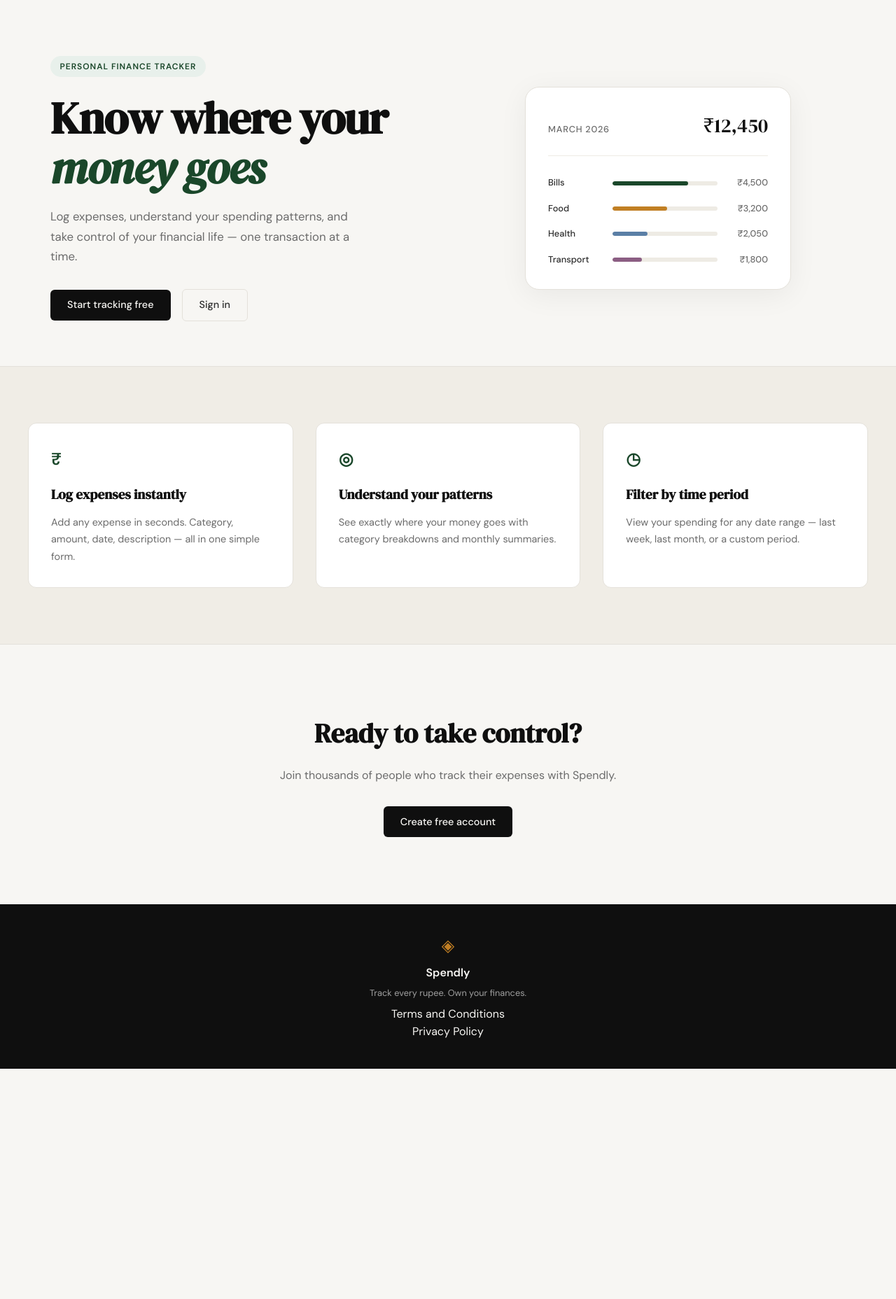
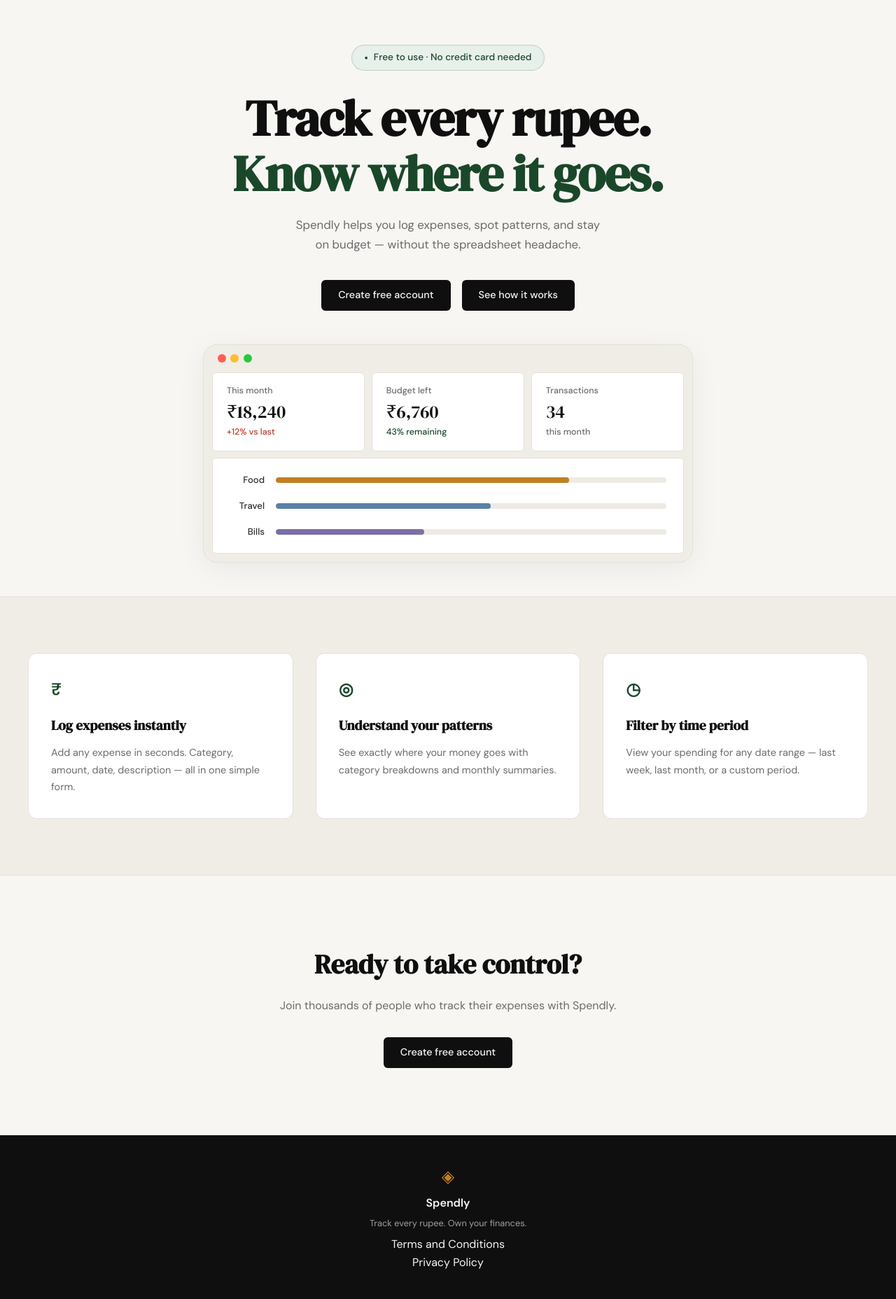
Before and after one commit to raviroy1041/spendly, a Flask app: page / in a window 1280 px wide. Shown: the part 61-1917 px from the top of the page at 70% size. Before the commit the page ends 1588 px from the top, so only its background shows below. Run offline with Flask 3, Linux system fonts and the light colour scheme.

Commit message:
new landing page

```diff
--- a/static/css/style.css
+++ b/static/css/style.css
@@ -124,115 +124,161 @@ a { color: inherit; text-decoration: none; }
 /* ------------------------------------------------------------------ */
 
 .hero {
-    padding: 5rem 2rem 4rem;
-    display: grid;
-    grid-template-columns: 1fr 1fr;
-    gap: 4rem;
+    padding: 4rem 2rem 3rem;
+    display: flex;
+    flex-direction: column;
     align-items: center;
-    max-width: var(--max-width);
+    text-align: center;
+    max-width: 860px;
     margin: 0 auto;
 }
 
 .hero-badge {
-    display: inline-block;
+    display: inline-flex;
+    align-items: center;
+    gap: 0.5rem;
     background: var(--accent-light);
     color: var(--accent);
-    font-size: 0.75rem;
-    font-weight: 600;
-    letter-spacing: 0.08em;
-    text-transform: uppercase;
-    padding: 0.35rem 0.85rem;
+    font-size: 0.85rem;
+    font-weight: 500;
+    padding: 0.4rem 1.1rem;
     border-radius: 999px;
-    margin-bottom: 1.5rem;
+    border: 1px solid rgba(26, 71, 42, 0.2);
+    margin-bottom: 1.75rem;
 }
+
+.badge-dot { font-size: 0.55rem; }
 
 .hero-title {
     font-family: var(--font-display);
-    font-size: clamp(2.5rem, 5vw, 4rem);
+    font-size: clamp(2.5rem, 6vw, 4.5rem);
     line-height: 1.1;
     letter-spacing: -0.02em;
     color: var(--ink);
     margin-bottom: 1.25rem;
 }
 
-.hero-title em {
-    font-style: italic;
+.hero-title-accent {
     color: var(--accent);
+    display: block;
 }
 
 .hero-subtitle {
     font-size: 1.05rem;
     color: var(--ink-muted);
     line-height: 1.7;
-    max-width: 460px;
-    margin-bottom: 2rem;
+    max-width: 520px;
+    margin-bottom: 2.25rem;
 }
 
 .hero-actions {
     display: flex;
     gap: 1rem;
     align-items: center;
+    justify-content: center;
+    margin-bottom: 3rem;
 }
 
 /* ------------------------------------------------------------------ */
-/* Mock card (hero visual)                                             */
+/* Mock Dashboard (hero visual)                                        */
 /* ------------------------------------------------------------------ */
 
-.hero-visual {
-    display: flex;
-    justify-content: center;
-}
-
-.mock-card {
-    background: var(--paper-card);
+.mock-dashboard {
+    width: 100%;
+    max-width: 700px;
+    background: var(--paper-warm);
     border: 1px solid var(--border);
     border-radius: var(--radius-lg);
-    padding: 2rem;
-    width: 100%;
-    max-width: 380px;
+    overflow: hidden;
     box-shadow: 0 8px 40px rgba(0,0,0,0.06);
 }
 
-.mock-card-header {
+.mock-window-bar {
     display: flex;
-    justify-content: space-between;
-    align-items: baseline;
-    margin-bottom: 1.75rem;
-    padding-bottom: 1.25rem;
-    border-bottom: 1px solid var(--border-soft);
+    align-items: center;
+    gap: 0.4rem;
+    padding: 0.85rem 1.25rem;
 }
 
-.mock-label {
-    font-size: 0.8rem;
-    font-weight: 500;
-    color: var(--ink-muted);
-    text-transform: uppercase;
-    letter-spacing: 0.06em;
+.dot {
+    width: 12px;
+    height: 12px;
+    border-radius: 50%;
+    display: inline-block;
 }
 
-.mock-total {
-    font-family: var(--font-display);
-    font-size: 1.75rem;
-    color: var(--ink);
+.dot-red    { background: #ff5f57; }
+.dot-yellow { background: #ffbd2e; }
+.dot-green  { background: #28c840; }
+
+.mock-stats {
+    display: grid;
+    grid-template-columns: repeat(3, 1fr);
+    gap: 0.6rem;
+    padding: 0 0.75rem 0.6rem;
 }
 
-.mock-bars { display: flex; flex-direction: column; gap: 1rem; }
+.mock-stat-card {
+    background: var(--paper-card);
+    border: 1px solid var(--border);
+    border-radius: var(--radius-sm);
+    padding: 1rem 1.25rem;
+    display: flex;
+    flex-direction: column;
+    gap: 0.25rem;
+    text-align: left;
+}
+
+.stat-label {
+    font-size: 0.78rem;
+    color: var(--ink-muted);
+    font-weight: 500;
+}
+
+.stat-value {
+    font-family: var(--font-display);
+    font-size: 1.6rem;
+    color: var(--ink);
+    line-height: 1.2;
+}
+
+.stat-sub {
+    font-size: 0.78rem;
+    color: var(--ink-muted);
+    font-weight: 500;
+}
+
+.stat-danger  { color: var(--danger); }
+.stat-success { color: var(--accent); }
+
+.mock-bars-section {
+    background: var(--paper-card);
+    border: 1px solid var(--border);
+    border-radius: var(--radius-sm);
+    margin: 0 0.75rem 0.75rem;
+    padding: 1.25rem 1.5rem;
+    display: flex;
+    flex-direction: column;
+    gap: 1rem;
+    text-align: left;
+}
 
 .mock-bar-row {
     display: grid;
-    grid-template-columns: 80px 1fr 60px;
+    grid-template-columns: 50px 1fr;
     align-items: center;
-    gap: 0.75rem;
+    gap: 1rem;
 }
 
 .mock-cat {
-    font-size: 0.8rem;
+    font-size: 0.82rem;
     font-weight: 500;
     color: var(--ink-soft);
+    text-align: right;
 }
 
 .mock-bar-track {
-    height: 6px;
+    height: 8px;
     background: var(--border-soft);
     border-radius: 999px;
     overflow: hidden;
@@ -240,21 +286,12 @@ a { color: inherit; text-decoration: none; }
 
 .mock-bar {
     height: 100%;
-    background: var(--accent);
     border-radius: 999px;
-    transition: width 0.6s ease;
 }
 
-.mock-bar-2 { background: var(--accent-2); }
-.mock-bar-3 { background: #5b7fa6; }
-.mock-bar-4 { background: #8b5e83; }
-
-.mock-amt {
-    font-size: 0.8rem;
-    font-weight: 500;
-    color: var(--ink-muted);
-    text-align: right;
-}
+.mock-bar-food   { background: #c17f24; }
+.mock-bar-travel { background: #5b7fa6; }
+.mock-bar-bills  { background: #7b6fa6; }
 
 /* ------------------------------------------------------------------ */
 /* Buttons                                                             */
@@ -576,15 +613,7 @@ a { color: inherit; text-decoration: none; }
 /* ------------------------------------------------------------------ */
 
 @media (max-width: 900px) {
-    .hero {
-        grid-template-columns: 1fr;
-        text-align: center;
-    }
-
-    .hero-subtitle { max-width: 100%; }
-    .hero-actions { justify-content: center; }
-    .hero-visual { display: none; }
-
+    .mock-stats { grid-template-columns: 1fr; }
     .features-inner { grid-template-columns: 1fr; }
 }
 
--- a/templates/landing.html
+++ b/templates/landing.html
@@ -5,63 +5,70 @@
 {% block content %}
 
 <section class="hero">
-    <div class="hero-inner">
-        <div class="hero-badge">Personal Finance Tracker</div>
+    <div class="hero-badge">
+        <span class="badge-dot">●</span>
+        Free to use · No credit card needed
+    </div>
     <h1 class="hero-title">
-            Know where your<br>
-            <em>money goes</em>
+        Track every rupee.<br>
+        <span class="hero-title-accent">Know where it goes.</span>
     </h1>
     <p class="hero-subtitle">
-            Log expenses, understand your spending patterns,
-            and take control of your financial life —
-            one transaction at a time.
+        Spendly helps you log expenses, spot patterns, and stay<br>
+        on budget — without the spreadsheet headache.
     </p>
     <div class="hero-actions">
-            <a href="{{ url_for('register') }}" class="btn-primary">Start tracking free</a>
-            <a href="{{ url_for('login') }}" class="btn-ghost">Sign in</a>
+        <a href="{{ url_for('register') }}" class="btn-primary">Create free account</a>
+        <a href="#features" class="btn-primary">See how it works</a>
+    </div>
+
+    <div class="mock-dashboard">
+        <div class="mock-window-bar">
+            <span class="dot dot-red"></span>
+            <span class="dot dot-yellow"></span>
+            <span class="dot dot-green"></span>
+        </div>
+        <div class="mock-stats">
+            <div class="mock-stat-card">
+                <span class="stat-label">This month</span>
+                <span class="stat-value">₹18,240</span>
+                <span class="stat-sub stat-danger">+12% vs last</span>
+            </div>
+            <div class="mock-stat-card">
+                <span class="stat-label">Budget left</span>
+                <span class="stat-value">₹6,760</span>
+                <span class="stat-sub stat-success">43% remaining</span>
+            </div>
+            <div class="mock-stat-card">
+                <span class="stat-label">Transactions</span>
+                <span class="stat-value">34</span>
+                <span class="stat-sub">this month</span>
             </div>
         </div>
-    <div class="hero-visual">
-        <div class="mock-card">
-            <div class="mock-card-header">
-                <span class="mock-label">March 2026</span>
-                <span class="mock-total">₹12,450</span>
+        <div class="mock-bars-section">
+            <div class="mock-bar-row">
+                <span class="mock-cat">Food</span>
+                <div class="mock-bar-track">
+                    <div class="mock-bar mock-bar-food" style="width: 75%"></div>
                 </div>
-            <div class="mock-bars">
+            </div>
+            <div class="mock-bar-row">
+                <span class="mock-cat">Travel</span>
+                <div class="mock-bar-track">
+                    <div class="mock-bar mock-bar-travel" style="width: 55%"></div>
+                </div>
+            </div>
             <div class="mock-bar-row">
                 <span class="mock-cat">Bills</span>
                 <div class="mock-bar-track">
-                        <div class="mock-bar" style="width: 72%"></div>
-                    </div>
-                    <span class="mock-amt">₹4,500</span>
-                </div>
-                <div class="mock-bar-row">
-                    <span class="mock-cat">Food</span>
-                    <div class="mock-bar-track">
-                        <div class="mock-bar mock-bar-2" style="width: 52%"></div>
-                    </div>
-                    <span class="mock-amt">₹3,200</span>
-                </div>
-                <div class="mock-bar-row">
-                    <span class="mock-cat">Health</span>
-                    <div class="mock-bar-track">
-                        <div class="mock-bar mock-bar-3" style="width: 33%"></div>
-                    </div>
-                    <span class="mock-amt">₹2,050</span>
-                </div>
-                <div class="mock-bar-row">
-                    <span class="mock-cat">Transport</span>
-                    <div class="mock-bar-track">
-                        <div class="mock-bar mock-bar-4" style="width: 28%"></div>
-                    </div>
-                    <span class="mock-amt">₹1,800</span>
+                    <div class="mock-bar mock-bar-bills" style="width: 38%"></div>
                 </div>
             </div>
         </div>
     </div>
 </section>
 
-<section class="features">
+<section class="features" id="features">
     <div class="features-inner">
         <div class="feature-card">
             <div class="feature-icon">₹</div>
```
Lines whose indentation alone changed are shown as unchanged.
